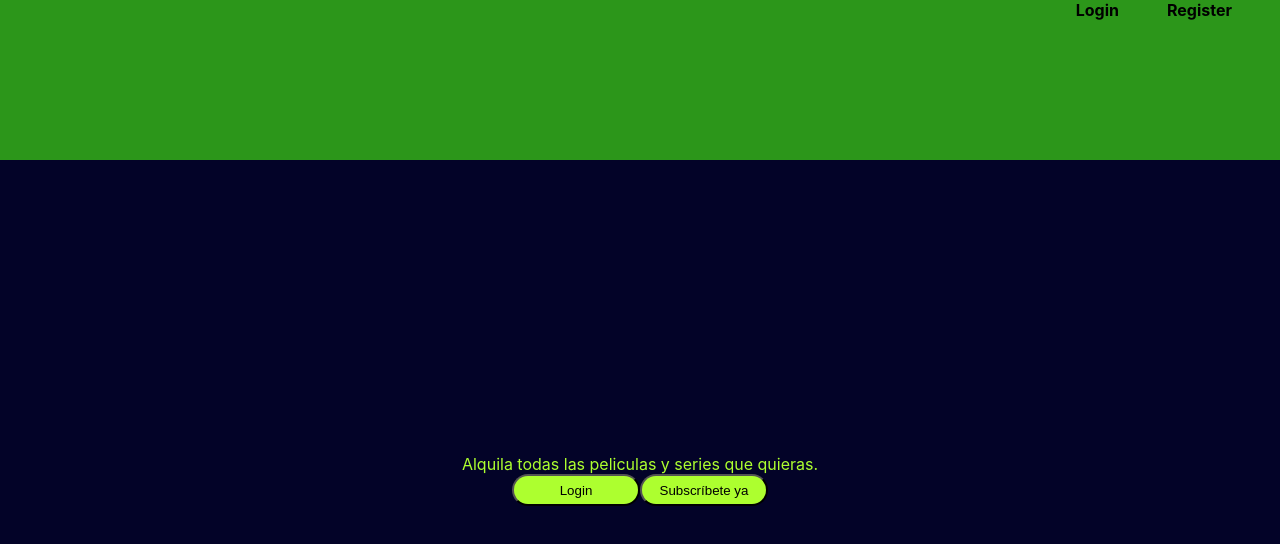
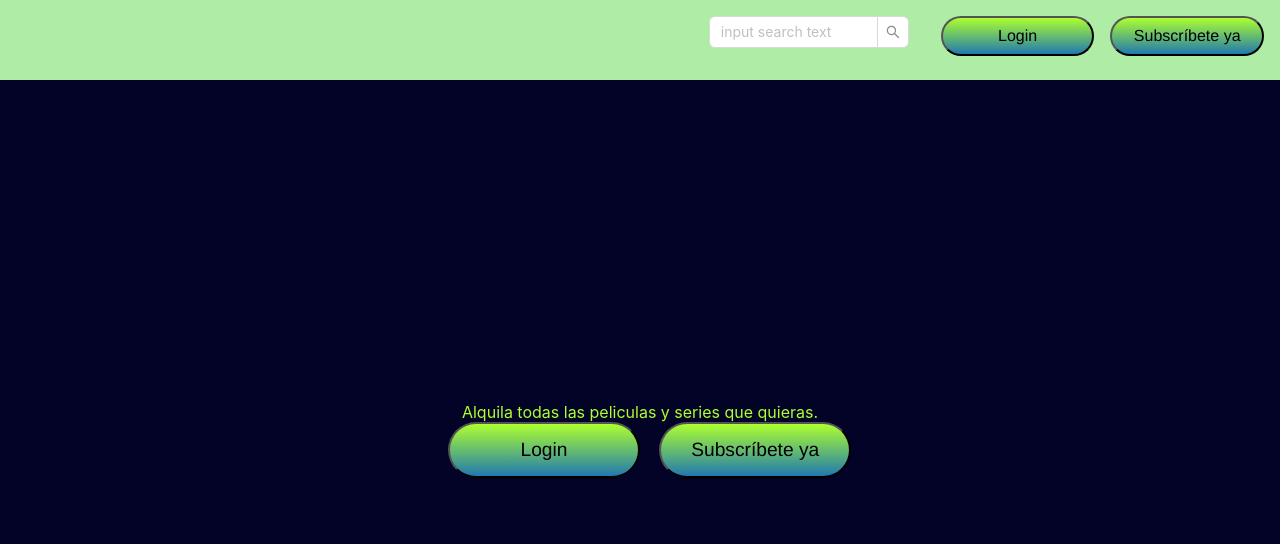
Before and after one commit to Naxete7/Proyecto-5-Movie-Rental-Frontend, a React (Create React App) app in the folder movierental/: page / in a window 1280 px wide. Shown: the top 544 px of the page. Built offline with nearby package versions, Linux system fonts and the light colour scheme.

Commit message:
añadimos botones y barra de busqueda al header

```diff
--- a/movierental/package.json
+++ b/movierental/package.json
@@ -7,6 +7,7 @@
     "@testing-library/jest-dom": "^5.16.5",
     "@testing-library/react": "^13.4.0",
     "@testing-library/user-event": "^13.5.0",
+    "antd": "^5.0.0",
     "axios": "^1.1.3",
     "bootstrap": "^5.2.2",
     "jwt-decode": "^3.1.2",
--- a/movierental/src/components/Navigator/Header/Header.jsx
+++ b/movierental/src/components/Navigator/Header/Header.jsx
@@ -3,22 +3,52 @@ import React from "react";
 import "./Header.scss"
 
 import { useNavigate } from "react-router-dom";
-import navbar from "../Navegacion/navbar";
+//import navbar from "../Navegacion/navbar";
+import { AudioOutlined } from '@ant-design/icons';
 
+import { Input} from 'antd';
+//import onSearch from 'antd';
 
 const Header = () => {
 
     const navigate = useNavigate();
+const { Search } = Input;
+
+const suffix = (
+  <AudioOutlined
+    style={{
+      fontSize: 16,
+      color: '#1890ff',
+    }}
+  />
+);
+
+const onSearch = (value: string) => console.log(value);
+
+//const App: React.FC = () => (
+
+
+
+//);
 
 
 
   return (
       <div className='headerDesign'>
 
-      <div onClick={()=>navigate("/login")} className="linkDesign">Login</div>
+<div className="searchDesign" ><Search placeholder="input search text" onSearch={onSearch} style={{ width: 200 }} /></div>
+
+ <div className="buttonHeader">
+                <button className="buttonHeaderDesign" onClick={() => navigate("/login")} href="../Login/Login.jsx</div>">Login</button>
+
+                <button className="buttonHeaderDesign" onClick={() => navigate("/login")} href="../Login/Login.jsx</div>">Subscríbete ya</button>
+            </div>
+
+
+      {/*<div onClick={()=>navigate("/login")} className="linkDesign">Login</div>
       <div onClick={()=>navigate("/login")} className="linkDesign">Register</div>
 
-
+    */}
 
       </div>
   )
--- a/movierental/src/components/Navigator/Header/Header.scss
+++ b/movierental/src/components/Navigator/Header/Header.scss
@@ -1,13 +1,13 @@
 .headerDesign {
 
-    height: 20vh;
+    height: 10vh;
     width: 100vw;
 
     display: flex;
     flex-direction: row;
     justify-content: flex-end;
 
-    background-color: #2c961a;
+    background-color: #37ce1d65;
 
 }
 
@@ -19,3 +19,44 @@ margin-right: 3em;
 margin-bottom: 1.5em;
 
 }
+
+
+.buttonHeaderDesign {
+    width: 12vw;
+    height: 5vh;
+    border-radius: 2em;
+    margin-top: 1em;
+    margin-right: 1em;
+    cursor: pointer;
+    font-size: medium;
+    font-family: 'Franklin Gothic Medium', 'Arial Narrow', Arial, sans-serif;
+    background: greenyellow;
+    background-image: -webkit-linear-gradient(top, greenyellow, #2079b0);
+    background-image: -moz-linear-gradient(top, greenyellow, #2079b0);
+    background-image: -ms-linear-gradient(top, greenyellow, #2079b0);
+    background-image: -o-linear-gradient(top, greenyellow, #2079b0);
+    background-image: linear-gradient(to bottom, greenyellow, #2079b0);
+    transition: 0.2s;
+}
+
+.buttonHeaderDesign:hover {
+
+    background: #2079b0;
+    background-image: -webkit-linear-gradient(top, #2079b0, greenyellow);
+    background-image: -moz-linear-gradient(top, #2079b0, greenyellow);
+    background-image: -ms-linear-gradient(top, #2079b0, greenyellow);
+    background-image: -o-linear-gradient(top, #2079b0, greenyellow);
+    background-image: linear-gradient(to bottom, #2079b0, greenyellow);
+    text-decoration: none;
+
+    transition: 0.2s;
+}
+
+
+.searchDesign{
+
+margin-top: 1em;
+margin-right: 2em;
+
+
+}
--- a/movierental/src/containers/Home/Home.jsx
+++ b/movierental/src/containers/Home/Home.jsx
@@ -1,6 +1,7 @@
 import React from "react";
 import { useNavigate } from "react-router-dom";
 import "./Home.scss"
+
 
 const Home = () => {
     const navigate = useNavigate();
@@ -9,12 +10,12 @@ const Home = () => {
         <div className="homeDesign">
             <div>Alquila todas las peliculas y series que quieras.</div>
 
-            <div className="botonLogin">
+            <div className="buttonHome">
                 <button className="buttonHomeDesign" onClick={() => navigate("/login")} href="../Login/Login.jsx</div>">Login</button>
 
 
 
-                <button className="buttonHomeDesign" href="../Login/Login.jsx</div>">Subscríbete ya</button>
+                <button className="buttonHomeDesign" onClick={() => navigate("/login")} href="../Login/Login.jsx</div>">Subscríbete ya</button>
             </div>
 
 
--- a/movierental/src/containers/Home/Home.scss
+++ b/movierental/src/containers/Home/Home.scss
@@ -2,7 +2,7 @@
 
 .homeDesign {
 
-height: 80vh;
+height: 90vh;
 width: 100vw;
 
 display: flex;
@@ -14,17 +14,32 @@ color: greenyellow;
 }
 
 .buttonHomeDesign{
-    width: 10vw;
-    height: 4vh;
+    width: 15vw;
+    height: 7vh;
+
+    margin-left: 1em;
     border-radius: 2em;
-
-    background-color: greenyellow;
+    cursor: pointer;
+    font-size: larger;
+    font-family: 'Franklin Gothic Medium', 'Arial Narrow', Arial, sans-serif;
+    background: greenyellow;
+    background-image: -webkit-linear-gradient(top, greenyellow, #2079b0);
+        background-image: -moz-linear-gradient(top, greenyellow, #2079b0);
+        background-image: -ms-linear-gradient(top, greenyellow, #2079b0);
+        background-image: -o-linear-gradient(top, greenyellow, #2079b0);
+        background-image: linear-gradient(to bottom, greenyellow, #2079b0);
     transition: 0.2s;
 }
 
 .buttonHomeDesign:hover {
 
-    background-color: darkred;
+    background: #2079b0;
+        background-image: -webkit-linear-gradient(top, #2079b0, greenyellow);
+        background-image: -moz-linear-gradient(top, #2079b0, greenyellow);
+        background-image: -ms-linear-gradient(top, #2079b0, greenyellow);
+        background-image: -o-linear-gradient(top, #2079b0, greenyellow);
+        background-image: linear-gradient(to bottom, #2079b0, greenyellow);
+        text-decoration: none;
 
     transition: 0.2s;
 }
```
Also changed, not shown: 1 other file (tests, documents, lock files or other folders).
